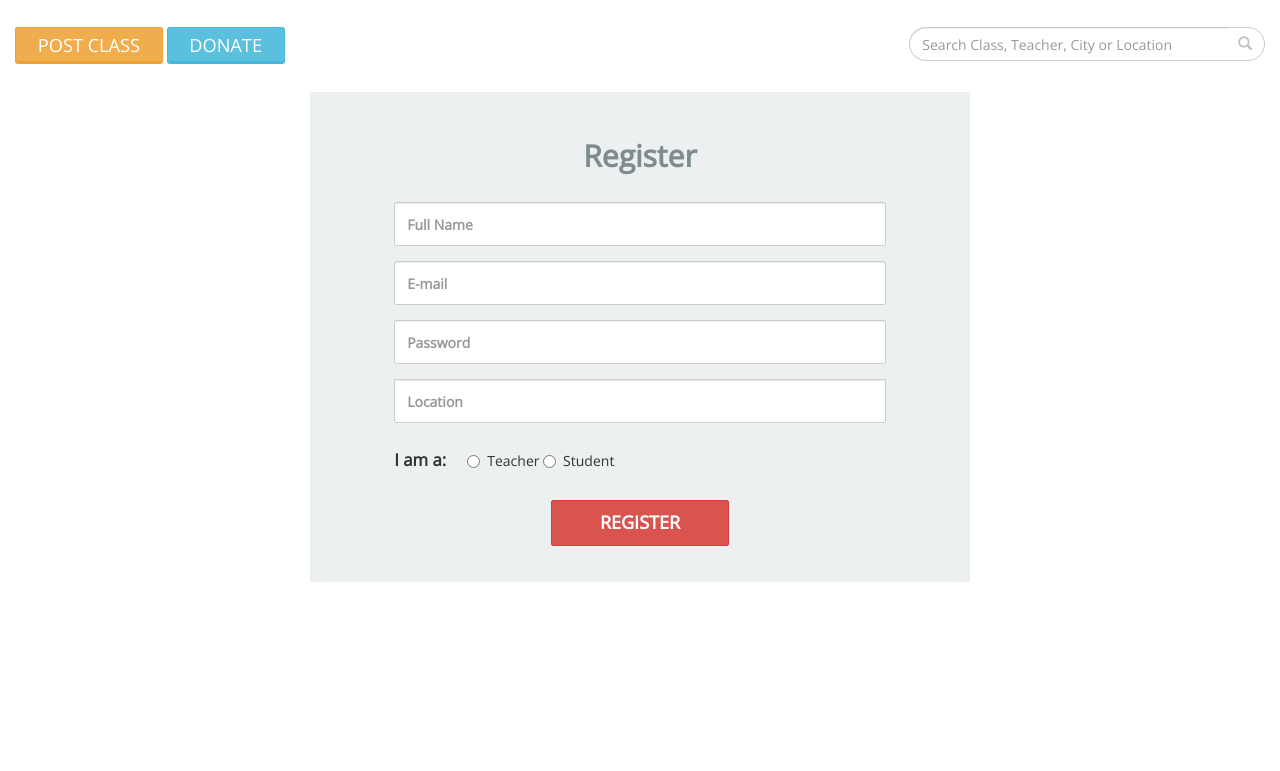
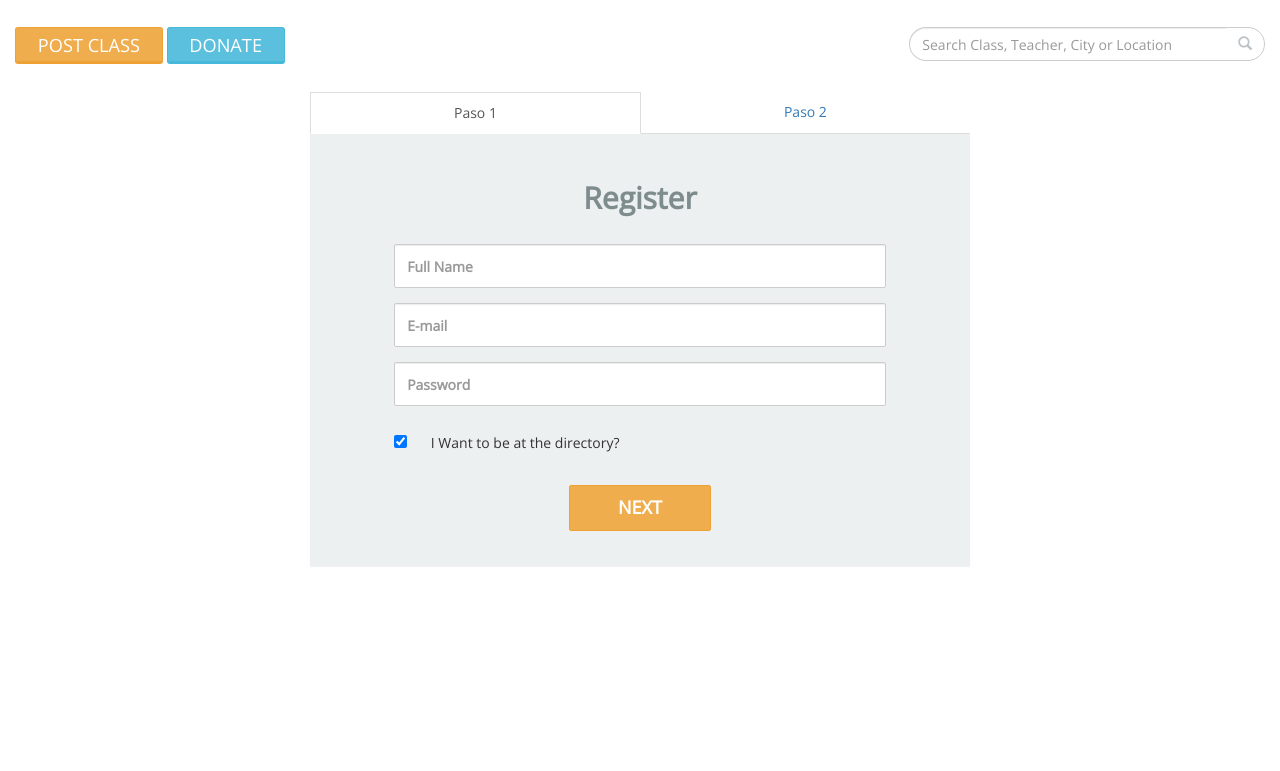
Before and after one commit to DJeanCar/Yoga, a Django app: page /register/ in a window 1280 px wide. Shown: the part 81-852 px from the top of the page. Run offline with Django 3.2, Linux system fonts and the light colour scheme; some libraries are stand-ins or nearby versions.

Commit message:
nuevo register de usuario

```diff
--- a/yoga/apps/users/templates/users/user_registration.html
+++ b/yoga/apps/users/templates/users/user_registration.html
@@ -30,9 +30,27 @@
 <div class="container">
 		<div class="row">
 			<div class="col-lg-8 col-lg-offset-2 inner-both-lr">
+				<ul class="nav nav-default nav-tabs" role="tablist" id="myTab">
+					<li role="presentation" class="active" id="but-paso1"><a href="#paso1" aria-controls="paso1" role="tab" data-toggle="tab">Paso 1</a></li>
+					<li role="presentation" id="but-paso2"><a href="#paso2" aria-controls="paso2" role="tab" data-toggle="tab">Paso 2</a></li>
+					<!--<a href="#paso1" data-toggle="tab">
+						<div class="pasos pasos-1 text-center">
+							Paso 1
+						</div>
+					</a>
+					<a href="#paso2" data-toggle="tab" >
+						<div class="pasos pasos-2 text-center">
+							Paso 2
+						</div>
+					</a>-->
+
+				</ul>
 				<div class="panel panel-default">
 					<div class="panel-body">
 						<h2 class="text-center inner-both-1 color-asbestos"><b>Register<b></h2>
+						<div class="tab-content">
+
+						  	<div role="tabpanel" class="tab-pane active" id="paso1">
 						  		<form method="POST">
 									{% csrf_token %}
 									<div class="col-md-10 col-md-offset-1">
@@ -48,29 +66,45 @@
 											{{ form.password }}
 											{{ form.password.errors }}
 										</div>
+									</div>
+									<div class="col-md-10 col-md-offset-1">
+
+										<div class="radio margen-bottom-1">
+
+										    <input type="checkbox" id="optionsRadios1" checked>
+										    <label>I Want to be at the directory?</label>
+
+
+										</div>
+									</div>
+									<div class="col-md-10 col-md-offset-1 text-center">
+										<a href="#paso2" aria-controls="paso2" role="tab" data-toggle="tab" class="btn btn-warning btn-lg btn-lg-customize margen-top-1 margen-bottom-1" id="next">NEXT</a>
+									</div>
+
+								</form>
+							</div>
+
+
+							<div role="tabpanel" class="tab-pane" id="paso2">
+							  	<form method="POST">
+							  		<div class="col-md-10 col-md-offset-1">
+									  	<div class="form-group text-center">
+											<input type="image" src="{% static 'img/user.jpg' %}" class="img-circle">
+											<div>
+												<label>Upload your Photo</label>
+											</div>
+										</div>
+									</div>
+							  		<div class="col-md-10 col-md-offset-1">
 									  	<div class="form-group">
 											{{ form.location }}
 											{{ form.location.errors }}
 										</div>
 									</div>
-							<div class="col-md-10 col-md-offset-1">
-
-								<div class="radio">
-								  <span class="font-size-1">I am a:&nbsp;&nbsp;&nbsp;&nbsp;</span>
-								  <label>
-								    <input type="radio" name="teacher" id="optionsRadios1">
-								    Teacher
-								  </label>
-								  <label>
-								    <input type="radio" name="student" id="optionsRadios1">
-								    Student
-								  </label>
-								</div>
-							</div>
+								</form>
 								<div class="col-md-10 col-md-offset-1 text-center">
+									<a href="#paso1" aria-controls="paso1" role="tab" data-toggle="tab" class="btn btn-warning btn-lg btn-lg-customize margen-top-1 margen-bottom-1" id="back">BACK</a>
 									<input type="submit" class="btn btn-danger btn-lg btn-lg-customize margen-top-1 margen-bottom-1" value="REGISTER">
-							</div>
-						</form>
 								</div>
 							</div>
 
@@ -80,5 +114,31 @@
 
 
 
+			</div>
+		</div>
+	</div>
+
+
+
+
+
 
 {% endblock %}
+
+{% block js %}
+<script type="text/javascript">
+	$('#myTab a').click(function (e) {
+	  e.preventDefault()
+	  $(this).tab('show')
+	});
+
+	$('#next').on('click', function(){
+		$('#but-paso2').addClass('active');
+		$('#but-paso1').removeClass('active');
+	});
+	$('#back').on('click', function(){
+		$('#but-paso1').addClass('active');
+		$('#but-paso2').removeClass('active');
+	});
+</script>
+{% endblock %}
--- a/yoga/static/css/estilos.css
+++ b/yoga/static/css/estilos.css
@@ -191,6 +191,13 @@ border-right: 1px solid rgb(58, 178, 58);
 .navbar {
   margin-bottom: 0;
 }
+.nav-tabs>li>a{
+  margin-right: 0;
+  border: 0;
+  padding: 10px 143px;
+  border-radius: 0 !important;
+}
+
 .btn-sm {
   border-radius: 2px;
   font-weight: bold;
@@ -232,6 +239,33 @@ border-right: 1px solid rgb(58, 178, 58);
 }
 .panel-resources{
   border: 1px solid #ddd;
+}
+.panel-pasos{
+  overflow: hidden;
+  box-sizing: border-box;
+}
+.pasos{
+  width: 50%;
+  float: left;
+  box-sizing: border-box;
+  padding: .5em;
+  font-size: 1.4em;
+  color: white;
+}
+.pasos:hover{
+  cursor: pointer;
+}
+.pasos-1{
+  background-color: rgba(243, 156, 18, 0.56);
+}
+.pasos-1:hover{
+  background-color: rgba(243, 156, 18, 0.73);
+}
+.pasos-2{
+  background-color: rgba(192, 57, 43, 0.43);
+}
+.pasos-2:hover{
+  background-color: rgba(192, 57, 43, 0.61);
 }
 .title-class-day-free {
   color: #d35400;
```
Lines whose indentation alone changed are shown as unchanged.
